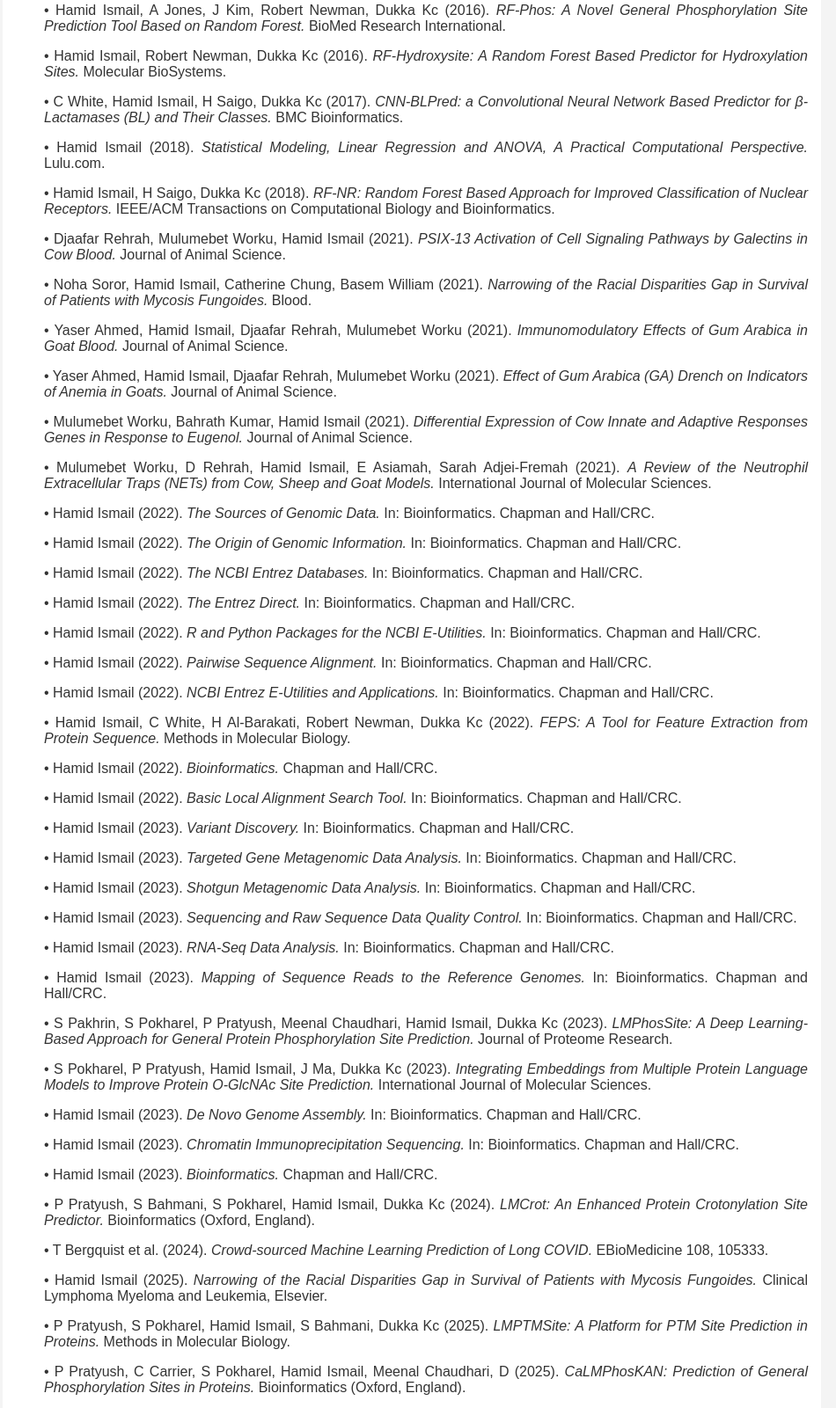
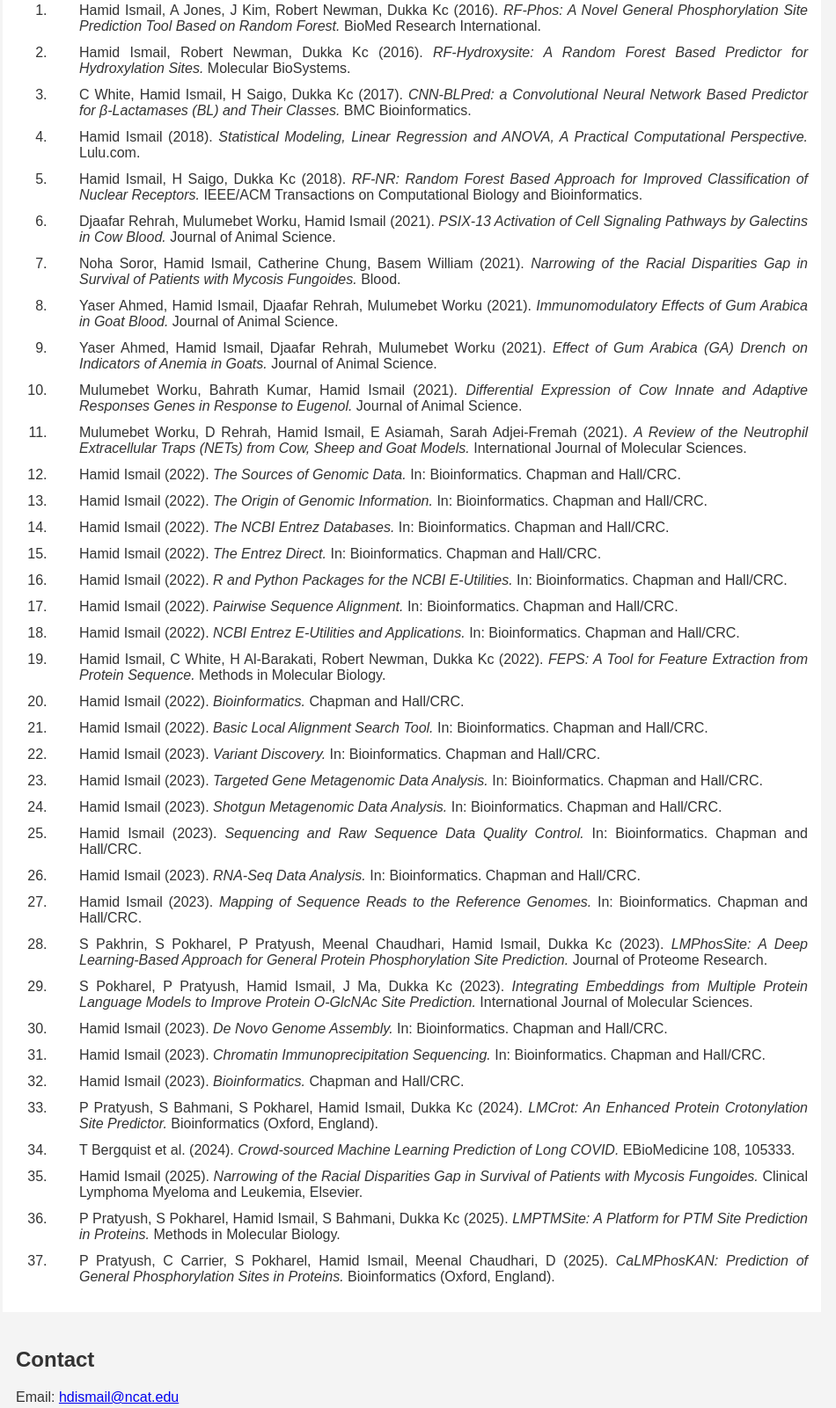
Before and after one commit to hamiddi/hamiddi.github.io, a plain HTML site: page index.html in a window 1280 px wide. Shown: the part 1015-2616 px from the top of the page at 88% size, without its empty margins (172-1122 px from the left). Drawn offline with Linux system fonts and the light colour scheme.

Commit message:
version 4

```diff
--- a/index.html
+++ b/index.html
@@ -143,43 +143,46 @@
 
     <section id="publications" class="publications">
         <h2>My Publications</h2>
-        <p class="publication-item">• Hamid Ismail, A Jones, J Kim, Robert Newman, Dukka Kc (2016). <em>RF-Phos: A Novel General Phosphorylation Site Prediction Tool Based on Random Forest.</em> BioMed Research International.</p>
-        <p class="publication-item">• Hamid Ismail, Robert Newman, Dukka Kc (2016). <em>RF-Hydroxysite: A Random Forest Based Predictor for Hydroxylation Sites.</em> Molecular BioSystems.</p>
-        <p class="publication-item">• C White, Hamid Ismail, H Saigo, Dukka Kc (2017). <em>CNN-BLPred: a Convolutional Neural Network Based Predictor for β-Lactamases (BL) and Their Classes.</em> BMC Bioinformatics.</p>
-        <p class="publication-item">• Hamid Ismail (2018). <em>Statistical Modeling, Linear Regression and ANOVA, A Practical Computational Perspective.</em> Lulu.com.</p>
-        <p class="publication-item">• Hamid Ismail, H Saigo, Dukka Kc (2018). <em>RF-NR: Random Forest Based Approach for Improved Classification of Nuclear Receptors.</em> IEEE/ACM Transactions on Computational Biology and Bioinformatics.</p>
-        <p class="publication-item">• Djaafar Rehrah, Mulumebet Worku, Hamid Ismail (2021). <em>PSIX-13 Activation of Cell Signaling Pathways by Galectins in Cow Blood.</em> Journal of Animal Science.</p>
-        <p class="publication-item">• Noha Soror, Hamid Ismail, Catherine Chung, Basem William (2021). <em>Narrowing of the Racial Disparities Gap in Survival of Patients with Mycosis Fungoides.</em> Blood.</p>
-        <p class="publication-item">• Yaser Ahmed, Hamid Ismail, Djaafar Rehrah, Mulumebet Worku (2021). <em>Immunomodulatory Effects of Gum Arabica in Goat Blood.</em> Journal of Animal Science.</p>
-        <p class="publication-item">• Yaser Ahmed, Hamid Ismail, Djaafar Rehrah, Mulumebet Worku (2021). <em>Effect of Gum Arabica (GA) Drench on Indicators of Anemia in Goats.</em> Journal of Animal Science.</p>
-        <p class="publication-item">• Mulumebet Worku, Bahrath Kumar, Hamid Ismail (2021). <em>Differential Expression of Cow Innate and Adaptive Responses Genes in Response to Eugenol.</em> Journal of Animal Science.</p>
-        <p class="publication-item">• Mulumebet Worku, D Rehrah, Hamid Ismail, E Asiamah, Sarah Adjei-Fremah (2021). <em>A Review of the Neutrophil Extracellular Traps (NETs) from Cow, Sheep and Goat Models.</em> International Journal of Molecular Sciences.</p>
-        <p class="publication-item">• Hamid Ismail (2022). <em>The Sources of Genomic Data.</em> In: Bioinformatics. Chapman and Hall/CRC.</p>
-        <p class="publication-item">• Hamid Ismail (2022). <em>The Origin of Genomic Information.</em> In: Bioinformatics. Chapman and Hall/CRC.</p>
-        <p class="publication-item">• Hamid Ismail (2022). <em>The NCBI Entrez Databases.</em> In: Bioinformatics. Chapman and Hall/CRC.</p>
-        <p class="publication-item">• Hamid Ismail (2022). <em>The Entrez Direct.</em> In: Bioinformatics. Chapman and Hall/CRC.</p>
-        <p class="publication-item">• Hamid Ismail (2022). <em>R and Python Packages for the NCBI E-Utilities.</em> In: Bioinformatics. Chapman and Hall/CRC.</p>
-        <p class="publication-item">• Hamid Ismail (2022). <em>Pairwise Sequence Alignment.</em> In: Bioinformatics. Chapman and Hall/CRC.</p>
-        <p class="publication-item">• Hamid Ismail (2022). <em>NCBI Entrez E-Utilities and Applications.</em> In: Bioinformatics. Chapman and Hall/CRC.</p>
-        <p class="publication-item">• Hamid Ismail, C White, H Al-Barakati, Robert Newman, Dukka Kc (2022). <em>FEPS: A Tool for Feature Extraction from Protein Sequence.</em> Methods in Molecular Biology.</p>
-        <p class="publication-item">• Hamid Ismail (2022). <em>Bioinformatics.</em> Chapman and Hall/CRC.</p>
-        <p class="publication-item">• Hamid Ismail (2022). <em>Basic Local Alignment Search Tool.</em> In: Bioinformatics. Chapman and Hall/CRC.</p>
-        <p class="publication-item">• Hamid Ismail (2023). <em>Variant Discovery.</em> In: Bioinformatics. Chapman and Hall/CRC.</p>
-        <p class="publication-item">• Hamid Ismail (2023). <em>Targeted Gene Metagenomic Data Analysis.</em> In: Bioinformatics. Chapman and Hall/CRC.</p>
-        <p class="publication-item">• Hamid Ismail (2023). <em>Shotgun Metagenomic Data Analysis.</em> In: Bioinformatics. Chapman and Hall/CRC.</p>
-        <p class="publication-item">• Hamid Ismail (2023). <em>Sequencing and Raw Sequence Data Quality Control.</em> In: Bioinformatics. Chapman and Hall/CRC.</p>
-        <p class="publication-item">• Hamid Ismail (2023). <em>RNA-Seq Data Analysis.</em> In: Bioinformatics. Chapman and Hall/CRC.</p>
-        <p class="publication-item">• Hamid Ismail (2023). <em>Mapping of Sequence Reads to the Reference Genomes.</em> In: Bioinformatics. Chapman and Hall/CRC.</p>
-        <p class="publication-item">• S Pakhrin, S Pokharel, P Pratyush, Meenal Chaudhari, Hamid Ismail, Dukka Kc (2023). <em>LMPhosSite: A Deep Learning-Based Approach for General Protein Phosphorylation Site Prediction.</em> Journal of Proteome Research.</p>
-        <p class="publication-item">• S Pokharel, P Pratyush, Hamid Ismail, J Ma, Dukka Kc (2023). <em>Integrating Embeddings from Multiple Protein Language Models to Improve Protein O-GlcNAc Site Prediction.</em> International Journal of Molecular Sciences.</p>
-        <p class="publication-item">• Hamid Ismail (2023). <em>De Novo Genome Assembly.</em> In: Bioinformatics. Chapman and Hall/CRC.</p>
-        <p class="publication-item">• Hamid Ismail (2023). <em>Chromatin Immunoprecipitation Sequencing.</em> In: Bioinformatics. Chapman and Hall/CRC.</p>
-        <p class="publication-item">• Hamid Ismail (2023). <em>Bioinformatics.</em> Chapman and Hall/CRC.</p>
-        <p class="publication-item">• P Pratyush, S Bahmani, S Pokharel, Hamid Ismail, Dukka Kc (2024). <em>LMCrot: An Enhanced Protein Crotonylation Site Predictor.</em> Bioinformatics (Oxford, England).</p>
-        <p class="publication-item">• T Bergquist et al. (2024). <em>Crowd-sourced Machine Learning Prediction of Long COVID.</em> EBioMedicine 108, 105333.</p>
-        <p class="publication-item">• Hamid Ismail (2025). <em>Narrowing of the Racial Disparities Gap in Survival of Patients with Mycosis Fungoides.</em> Clinical Lymphoma Myeloma and Leukemia, Elsevier.</p>
-        <p class="publication-item">• P Pratyush, S Pokharel, Hamid Ismail, S Bahmani, Dukka Kc (2025). <em>LMPTMSite: A Platform for PTM Site Prediction in Proteins.</em> Methods in Molecular Biology.</p>
-        <p class="publication-item">• P Pratyush, C Carrier, S Pokharel, Hamid Ismail, Meenal Chaudhari, D (2025). <em>CaLMPhosKAN: Prediction of General Phosphorylation Sites in Proteins.</em> Bioinformatics (Oxford, England).</p>
+        <ol>
+            <li class="publication-item">Hamid Ismail, A Jones, J Kim, Robert Newman, Dukka Kc (2016). <em>RF-Phos: A Novel General Phosphorylation Site Prediction Tool Based on Random Forest.</em> BioMed Research International.</li>
+            <li class="publication-item">Hamid Ismail, Robert Newman, Dukka Kc (2016). <em>RF-Hydroxysite: A Random Forest Based Predictor for Hydroxylation Sites.</em> Molecular BioSystems.</li>
+            <li class="publication-item">C White, Hamid Ismail, H Saigo, Dukka Kc (2017). <em>CNN-BLPred: a Convolutional Neural Network Based Predictor for β-Lactamases (BL) and Their Classes.</em> BMC Bioinformatics.</li>
+            <li class="publication-item">Hamid Ismail (2018). <em>Statistical Modeling, Linear Regression and ANOVA, A Practical Computational Perspective.</em> Lulu.com.</li>
+            <li class="publication-item">Hamid Ismail, H Saigo, Dukka Kc (2018). <em>RF-NR: Random Forest Based Approach for Improved Classification of Nuclear Receptors.</em> IEEE/ACM Transactions on Computational Biology and Bioinformatics.</li>
+            <li class="publication-item">Djaafar Rehrah, Mulumebet Worku, Hamid Ismail (2021). <em>PSIX-13 Activation of Cell Signaling Pathways by Galectins in Cow Blood.</em> Journal of Animal Science.</li>
+            <li class="publication-item">Noha Soror, Hamid Ismail, Catherine Chung, Basem William (2021). <em>Narrowing of the Racial Disparities Gap in Survival of Patients with Mycosis Fungoides.</em> Blood.</li>
+            <li class="publication-item">Yaser Ahmed, Hamid Ismail, Djaafar Rehrah, Mulumebet Worku (2021). <em>Immunomodulatory Effects of Gum Arabica in Goat Blood.</em> Journal of Animal Science.</li>
+            <li class="publication-item">Yaser Ahmed, Hamid Ismail, Djaafar Rehrah, Mulumebet Worku (2021). <em>Effect of Gum Arabica (GA) Drench on Indicators of Anemia in Goats.</em> Journal of Animal Science.</li>
+            <li class="publication-item">Mulumebet Worku, Bahrath Kumar, Hamid Ismail (2021). <em>Differential Expression of Cow Innate and Adaptive Responses Genes in Response to Eugenol.</em> Journal of Animal Science.</li>
+            <li class="publication-item">Mulumebet Worku, D Rehrah, Hamid Ismail, E Asiamah, Sarah Adjei-Fremah (2021). <em>A Review of the Neutrophil Extracellular Traps (NETs) from Cow, Sheep and Goat Models.</em> International Journal of Molecular Sciences.</li>
+            <li class="publication-item">Hamid Ismail (2022). <em>The Sources of Genomic Data.</em> In: Bioinformatics. Chapman and Hall/CRC.</li>
+            <li class="publication-item">Hamid Ismail (2022). <em>The Origin of Genomic Information.</em> In: Bioinformatics. Chapman and Hall/CRC.</li>
+            <li class="publication-item">Hamid Ismail (2022). <em>The NCBI Entrez Databases.</em> In: Bioinformatics. Chapman and Hall/CRC.</li>
+            <li class="publication-item">Hamid Ismail (2022). <em>The Entrez Direct.</em> In: Bioinformatics. Chapman and Hall/CRC.</li>
+            <li class="publication-item">Hamid Ismail (2022). <em>R and Python Packages for the NCBI E-Utilities.</em> In: Bioinformatics. Chapman and Hall/CRC.</li>
+            <li class="publication-item">Hamid Ismail (2022). <em>Pairwise Sequence Alignment.</em> In: Bioinformatics. Chapman and Hall/CRC.</li>
+            <li class="publication-item">Hamid Ismail (2022). <em>NCBI Entrez E-Utilities and Applications.</em> In: Bioinformatics. Chapman and Hall/CRC.</li>
+            <li class="publication-item">Hamid Ismail, C White, H Al-Barakati, Robert Newman, Dukka Kc (2022). <em>FEPS: A Tool for Feature Extraction from Protein Sequence.</em> Methods in Molecular Biology.</li>
+            <li class="publication-item">Hamid Ismail (2022). <em>Bioinformatics.</em> Chapman and Hall/CRC.</li>
+            <li class="publication-item">Hamid Ismail (2022). <em>Basic Local Alignment Search Tool.</em> In: Bioinformatics. Chapman and Hall/CRC.</li>
+            <li class="publication-item">Hamid Ismail (2023). <em>Variant Discovery.</em> In: Bioinformatics. Chapman and Hall/CRC.</li>
+            <li class="publication-item">Hamid Ismail (2023). <em>Targeted Gene Metagenomic Data Analysis.</em> In: Bioinformatics. Chapman and Hall/CRC.</li>
+            <li class="publication-item">Hamid Ismail (2023). <em>Shotgun Metagenomic Data Analysis.</em> In: Bioinformatics. Chapman and Hall/CRC.</li>
+            <li class="publication-item">Hamid Ismail (2023). <em>Sequencing and Raw Sequence Data Quality Control.</em> In: Bioinformatics. Chapman and Hall/CRC.</li>
+            <li class="publication-item">Hamid Ismail (2023). <em>RNA-Seq Data Analysis.</em> In: Bioinformatics. Chapman and Hall/CRC.</li>
+            <li class="publication-item">Hamid Ismail (2023). <em>Mapping of Sequence Reads to the Reference Genomes.</em> In: Bioinformatics. Chapman and Hall/CRC.</li>
+            <li class="publication-item">S Pakhrin, S Pokharel, P Pratyush, Meenal Chaudhari, Hamid Ismail, Dukka Kc (2023). <em>LMPhosSite: A Deep Learning-Based Approach for General Protein Phosphorylation Site Prediction.</em> Journal of Proteome Research.</li>
+            <li class="publication-item">S Pokharel, P Pratyush, Hamid Ismail, J Ma, Dukka Kc (2023). <em>Integrating Embeddings from Multiple Protein Language Models to Improve Protein O-GlcNAc Site Prediction.</em> International Journal of Molecular Sciences.</li>
+            <li class="publication-item">Hamid Ismail (2023). <em>De Novo Genome Assembly.</em> In: Bioinformatics. Chapman and Hall/CRC.</li>
+            <li class="publication-item">Hamid Ismail (2023). <em>Chromatin Immunoprecipitation Sequencing.</em> In: Bioinformatics. Chapman and Hall/CRC.</li>
+            <li class="publication-item">Hamid Ismail (2023). <em>Bioinformatics.</em> Chapman and Hall/CRC.</li>
+            <li class="publication-item">P Pratyush, S Bahmani, S Pokharel, Hamid Ismail, Dukka Kc (2024). <em>LMCrot: An Enhanced Protein Crotonylation Site Predictor.</em> Bioinformatics (Oxford, England).</li>
+            <li class="publication-item">T Bergquist et al. (2024). <em>Crowd-sourced Machine Learning Prediction of Long COVID.</em> EBioMedicine 108, 105333.</li>
+            <li class="publication-item">Hamid Ismail (2025). <em>Narrowing of the Racial Disparities Gap in Survival of Patients with Mycosis Fungoides.</em> Clinical Lymphoma Myeloma and Leukemia, Elsevier.</li>
+            <li class="publication-item">P Pratyush, S Pokharel, Hamid Ismail, S Bahmani, Dukka Kc (2025). <em>LMPTMSite: A Platform for PTM Site Prediction in Proteins.</em> Methods in Molecular Biology.</li>
+            <li class="publication-item">P Pratyush, C Carrier, S Pokharel, Hamid Ismail, Meenal Chaudhari, D (2025). <em>CaLMPhosKAN: Prediction of General Phosphorylation Sites in Proteins.</em> Bioinformatics (Oxford, England).</li>
+        </ol>
+
     </section>
 
     <section id="contact">
```
